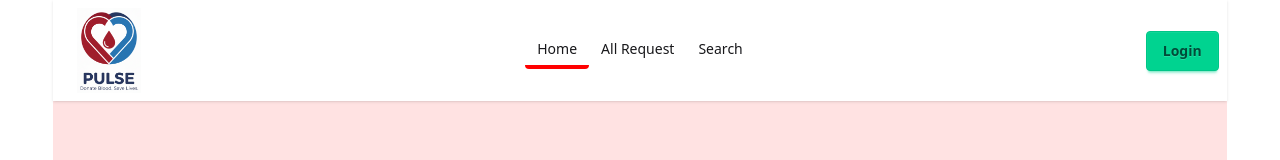
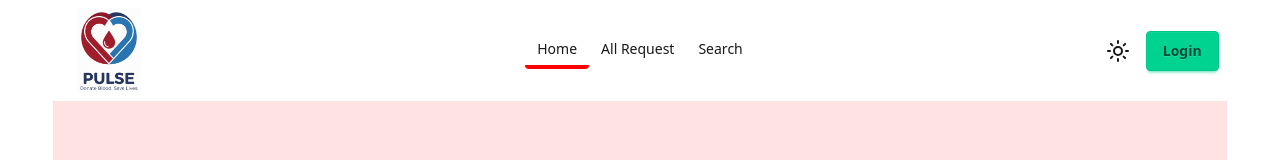
Before and after one commit to shihabsumon585/blood-donation-client, a React (Vite) app: page / in a window 1280 px wide. Shown: the top 160 px of the page. Built offline with nearby package versions, Linux system fonts and the light colour scheme; no server answers.

Commit message:
Add primary and secondary color

```diff
--- a/index.html
+++ b/index.html
@@ -1,5 +1,5 @@
 <!doctype html>
-<html lang="en">
+<html lang="en" class="dark">
   <head>
     <meta charset="UTF-8" />
     <link rel="icon" type="image/svg+xml" href="/src/assets/logo.png" />
--- a/src/components/Navbar.jsx
+++ b/src/components/Navbar.jsx
@@ -3,12 +3,15 @@ import { Link, NavLink } from 'react-router';
 import { AuthContext } from '../provider/AuthProvider';
 import "./Navbar.css"
 import logoImg from "../assets/logo.png"
-import { ChevronDown } from "lucide-react";
+import { ChevronDown, Moon, Sun } from "lucide-react";
+
+
+
 
 const Navbar = () => {
 
     const [dropdownOpen, setDropdownOpen] = useState(false);
-    const { user, logOut } = useContext(AuthContext);
+    const { user, logOut, mode, setMode } = useContext(AuthContext);
 
     const links = <>
         <li><NavLink to={"/"}>Home</NavLink></li>
@@ -24,9 +27,14 @@ const Navbar = () => {
         logOut();
     }
 
+    const isDarkMode = (mode) => {
+        setMode(mode)
+    }
+
+
     return (
         <div>
-            <div className="navbar bg-base-100 shadow-sm">
+            <div className="navbar dark:shadow-lg dark:bg-gray-800">
                 <div className="navbar-start">
                     <div className="dropdown">
                         <div tabIndex={0} role="button" className="btn btn-ghost lg:hidden">
@@ -47,6 +55,13 @@ const Navbar = () => {
                 </div>
                 <div className="navbar-end">
 
+
+                    {/* dark/light mode */}
+                    <div className='mr-4' onClick={() => isDarkMode(mode === "light" ? "dark" : "light")} >
+                        {
+                            mode === "light" ? <Sun size={24} className="w-6 h-6 cursor-pointer" /> : <Moon size={24} className="w-6 h-6 cursor-pointer text-yellow-500" />
+                        }
+                    </div>
 
 
                     {user ? (
@@ -90,18 +105,7 @@ const Navbar = () => {
                     )}
 
 
-                    {/* {
-                        user && <div className='w-11 border-2 border-green-600 rounded-full mr-4 '>
-                            <img src={user?.photoURL} alt="" className='w-10 rounded-full' title={user?.displayName} />
-                        </div>
-                    }
-                    <div className='mr-4'>
-                        <Link to={"/dashbord"} className="btn btn-outline">Dashabord</Link>
-                    </div>
-                    {
-                        user?.email ? <button onClick={handleLogout} className="btn btn-primary">Logout</button>
-                            : <Link to={"/login"} className="btn btn-primary">Login</Link>
-                    } */}
+
                 </div>
             </div>
         </div>
--- a/src/index.css
+++ b/src/index.css
@@ -1,2 +1,7 @@
 @import "tailwindcss";
 @plugin "daisyui";
+
+@theme{
+    --color-primary: #1E40AF;
+    --color-secondary: #F59E0B;
+}
--- a/src/layouts/MainLayout.jsx
+++ b/src/layouts/MainLayout.jsx
@@ -5,7 +5,7 @@ import Footer from "../components/Footer"
 
 const MainLayout = () => {
     return (
-        <div className='flex flex-col min-h-screen'>
+        <div className='flex flex-col min-h-screen dark:bg-gray-900 dark:text-white'>
             {/* header */}
             <header  className='w-11/12 mx-auto'>
                 <nav>
--- a/src/provider/AuthProvider.jsx
+++ b/src/provider/AuthProvider.jsx
@@ -10,6 +10,9 @@ const AuthProvider = ({children}) => {
     const [ user, setUser ] = useState(null);
     const [ loading, setLoading ] = useState(true);
     const [ roleLoading, setRoleLoading ] = useState(true);
+
+    const [mode, setMode] = useState("light");
+
     const createUser = (email, password) => {
         setLoading(true);
         return createUserWithEmailAndPassword(auth, email, password);
@@ -54,6 +57,7 @@ const AuthProvider = ({children}) => {
     const signInWithGoogle = () => {
         return signInWithPopup(auth, googleProvider);
     }
+    console.log(mode)
 
 
     const AuthValue = {
@@ -68,7 +72,9 @@ const AuthProvider = ({children}) => {
         setLoading,
         role,
         userStatus,
-        roleLoading
+        roleLoading,
+        mode,
+        setMode
     }
     return (
         <AuthContext value={AuthValue}>
```
